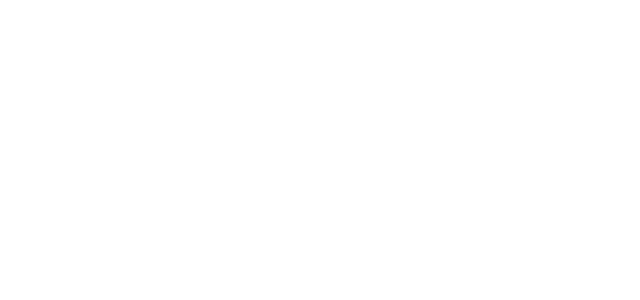
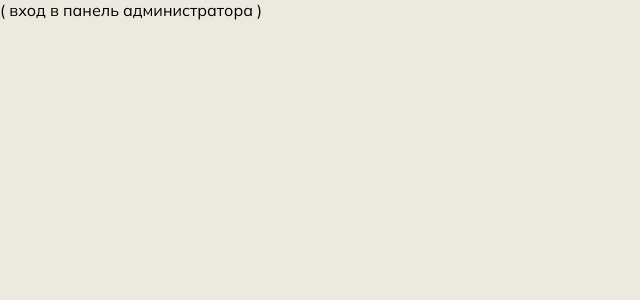
Before and after one commit to andzow/my_stories, a Nuxt app: page /login in a window 1280 px wide. Before the commit this address had no page. Shown: the top 300 px of the page, without its empty margins (0-640 px from the left). Built offline with nearby package versions, Linux system fonts and the light colour scheme.

Commit message:
asdasdads

```diff
--- a/assets/style/main.css
+++ b/assets/style/main.css
@@ -164,3 +164,7 @@
 .page-leave-to {
   opacity: 0;
 }
+
+body {
+  background-color: var(--yellow);
+}
--- /dev/null
+++ b/components/Login/MyLogin.vue
@@ -0,0 +1,17 @@
+<template>
+  <section class="login">
+    <div class="login__form">
+        <div class="h3">(  вход в панель администратора  )</div>
+    </div>
+  </section>
+</template>
+
+<script>
+export default {
+
+}
+</script>
+
+<style sc>
+
+</style>
--- /dev/null
+++ b/pages/login.vue
@@ -0,0 +1,13 @@
+<template>
+  <LoginMyLogin/>
+</template>
+
+<script>
+export default {
+
+}
+</script>
+
+<style>
+
+</style>
```
